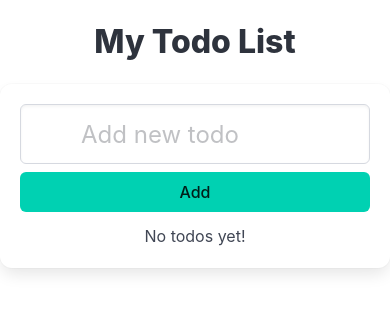
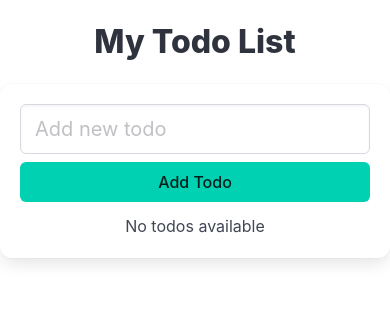
Before and after one commit to rendrazuriansyah/portfolio-todo-app, a React (Vite) app: page / in a window 390 px wide. Shown: the top 312 px of the page. Built offline with nearby package versions, Linux system fonts and the light colour scheme.

Commit message:
style: update AddTodo component with responsive form input and button style: update TodoItem component with clean notification styling style: update TodoList component for improved layout and responsiveness

```diff
--- a/src/components/AddTodo.tsx
+++ b/src/components/AddTodo.tsx
@@ -20,24 +20,21 @@ const AddTodo: React.FC<AddTodoProps> = ({ onAdd }) => {
 			onSubmit={handleSubmit}
 			className="field"
 		>
-			<div className="control has-icons-left">
+			<div className="control">
 				<input
 					type="text"
-					className="input is-large"
+					className="input is-medium"
 					value={input}
 					onChange={(e) => setInput(e.target.value)}
 					placeholder="Add new todo"
 				/>
-				<span className="icon is-left">
-					<i className="fas fa-plus"></i>
-				</span>
 			</div>
 			<div className="control mt-2">
 				<button
 					type="submit"
 					className="button is-primary is-fullwidth"
 				>
-					Add
+					Add Todo
 				</button>
 			</div>
 		</form>
--- a/src/components/TodoItem.tsx
+++ b/src/components/TodoItem.tsx
@@ -6,19 +6,13 @@ interface TodoItemProps {
 }
 
 const TodoItem: React.FC<TodoItemProps> = ({ todo, onDelete }) => (
-	<div className="box">
-		<div className="columns is-vcentered">
-			<div className="column">
-				<span className="is-size-5">{todo}</span>
-			</div>
-			<div className="column is-narrow">
-				<button
-					onClick={onDelete}
-					className="button is-danger is-outlined"
-				>
-					Delete
-				</button>
-			</div>
+	<div className="notification is-light">
+		<div className="is-flex is-justify-content-space-between is-align-items-center">
+			<span>{todo}</span>
+			<button
+				onClick={onDelete}
+				className="delete is-small"
+			></button>
 		</div>
 	</div>
 );
--- a/src/components/TodoList.tsx
+++ b/src/components/TodoList.tsx
@@ -17,7 +17,7 @@ const TodoList: React.FC<TodoListProps> = ({ todos, onDelete }) => (
 				/>
 			))
 		) : (
-			<p className="has-text-centered">No todos yet!</p>
+			<p className="has-text-centered">No todos available</p>
 		)}
 	</div>
 );
```
